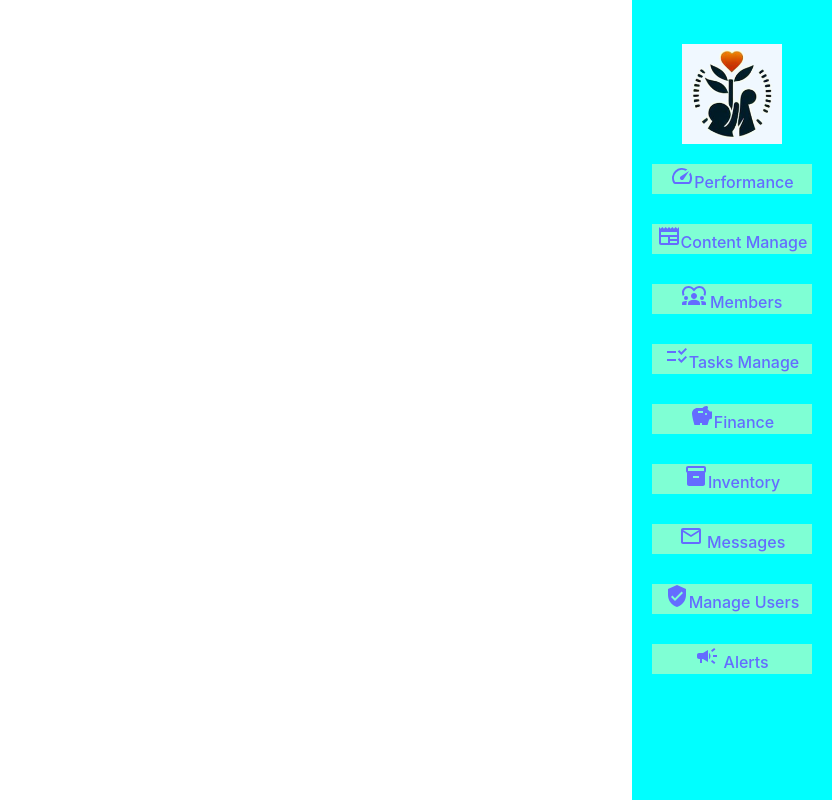
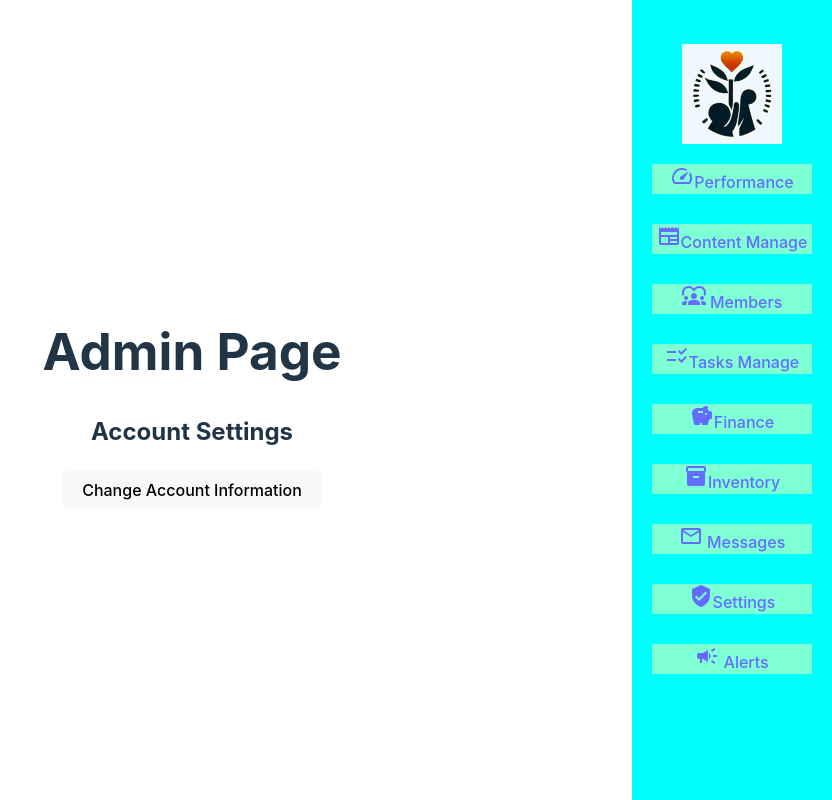
Before and after one commit to dilaneeshvaran/force-du-coeur-projet-annuel, a React (Vite) app in the folder backoffice/: page /settings in a window 1280 px wide. Shown: the whole page, without its empty margins (448-1280 px from the left). Built offline with nearby package versions, Linux system fonts and the light colour scheme.

Commit message:
admin account manage
Signed-off-by: Dilan EESHVARAN <ieeshvarand@gmail.com>

```diff
--- a/backoffice/src/App.tsx
+++ b/backoffice/src/App.tsx
@@ -8,6 +8,7 @@ import ContentManager from './pages/contentManager';
 import UserManagement from './pages/userManagement';
 import TaskManager from './pages/taskManage';
 import FinanceInformation from './pages/financeInformation';
+import Settings from './pages/settings';
 
 function App() {
   const [count, setCount] = useState(0)
@@ -29,6 +30,7 @@ function App() {
         <Route path="/userManagement" element={<UserManagement />} />
         <Route path="/taskManage" element={<TaskManager />} />
         <Route path="/financeInformation" element={<FinanceInformation />} />
+        <Route path="/settings" element={<Settings />} />
       </Routes>
     </BrowserRouter>
   )
--- /dev/null
+++ b/backoffice/src/components/Admin.tsx
@@ -0,0 +1,59 @@
+import React, { useState } from 'react';
+
+type AdminProps = {
+    name: string;
+    email: string;
+    dob: string;
+    membership: string;
+    endMembership: () => void;
+};
+
+function Admin({ name, email, dob, membership, endMembership }: AdminProps) {
+    const [newName, setNewName] = useState(name);
+    const [newEmail, setNewEmail] = useState(email);
+    const [newDob, setNewDob] = useState(dob);
+    const [newMembership, setNewMembership] = useState(membership);
+    const [isEditing, setIsEditing] = useState(false);
+
+    const handleSave = () => {
+        //call api
+        console.log('Saved new admin:', newName, newEmail, newDob, newMembership);
+        setIsEditing(false);
+    };
+
+    return (
+        <div>
+            <h2>Account Settings</h2>
+            {!isEditing ? (
+                <button onClick={() => setIsEditing(true)}>Change Account Information</button>
+            ) : (
+                <>
+                    <label>
+                        Name:
+                        <input type="text" value={newName} onChange={e => setNewName(e.target.value)} />
+                    </label>
+                    <label>
+                        Email:
+                        <input type="email" value={newEmail} onChange={e => setNewEmail(e.target.value)} />
+                    </label>
+                    <label>
+                        Date of Birth:
+                        <input type="date" value={newDob} onChange={e => setNewDob(e.target.value)} />
+                    </label>
+                    <label>
+                        Membership:
+                        <select value={newMembership} onChange={e => setNewMembership(e.target.value)}>
+                            <option value="basic">Basic</option>
+                            <option value="premium">Premium</option>
+                        </select>
+                    </label>
+                    <button onClick={handleSave}>Save Changes</button>
+                    <button onClick={() => setIsEditing(false)}>Cancel</button><br></br>
+                    <button onClick={endMembership}>End Membership</button>
+                </>
+            )}
+        </div>
+    );
+}
+
+export default Admin;
--- a/backoffice/src/components/Menu.tsx
+++ b/backoffice/src/components/Menu.tsx
@@ -63,8 +63,8 @@ const Menu: React.FC<MenuProps> = ({ className, isLoggedIn, onLogout }) => {
                     <MailOutlineIcon /> Messages
                 </NavLink>
 
-                <NavLink className={`navbar-item ${location.pathname === '/espaceMembres' ? 'is-active' : ''}`} to="/espaceMembres">
-                    <VerifiedUserIcon />Manage Users
+                <NavLink className={`navbar-item ${location.pathname === '/settings' ? 'is-active' : ''}`} to="/settings">
+                    <VerifiedUserIcon />Settings
                 </NavLink>
                 <NavLink className={`navbar-item ${location.pathname === '/espaceMembres' ? 'is-active' : ''}`} to="/espaceMembres">
                     <CampaignIcon /> Alerts
--- /dev/null
+++ b/backoffice/src/pages/settings.tsx
@@ -0,0 +1,26 @@
+import React from 'react';
+import Admin from '../components/Admin';
+
+function Settings() {
+    const handleEndMembership = () => {
+        if (window.confirm('Are you sure you want to end your membership? This will remove admin privileges and suspend your account.')) {
+            // call api
+            console.log('Ended membership');
+        }
+    };
+
+    return (
+        <div>
+            <h1>Admin Page</h1>
+            <Admin
+                name="John Doe"
+                email="john.doe@example.com"
+                dob="1980-01-01"
+                membership="premium"
+                endMembership={handleEndMembership}
+            />
+        </div>
+    );
+}
+
+export default Settings;
```
Also changed, not shown: 1 other file (tests, documents, lock files or other folders).
